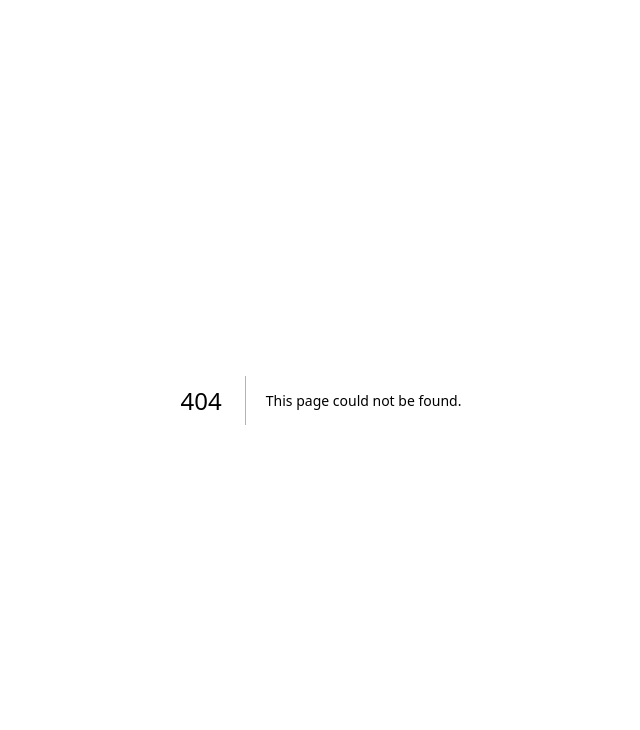
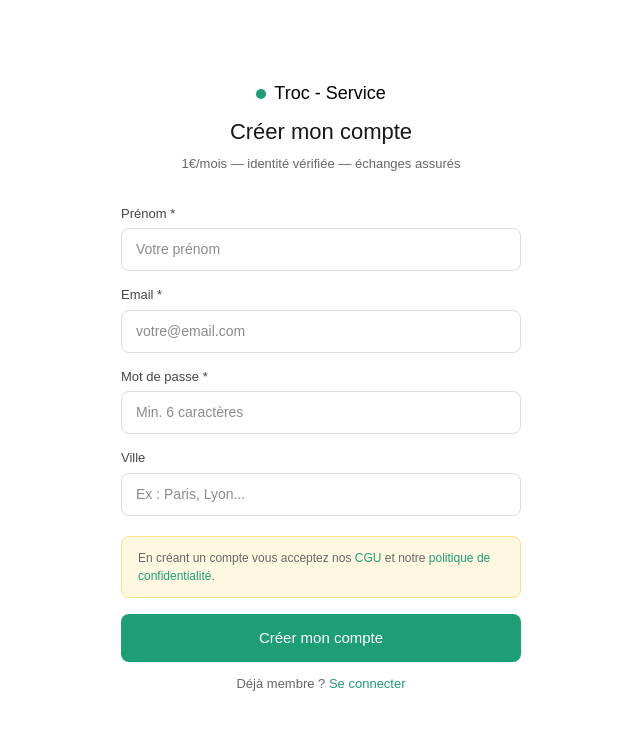
Before and after one commit to frederro/troc-service, a Next.js app: page /inscription in a window 1280 px wide. Before the commit this address had no page. Shown: the top 730 px of the page, without its empty margins (319-959 px from the left). Built offline with nearby package versions, Linux system fonts and the light colour scheme; no server answers.

Commit message:
navbar complete + inscription + connexion

```diff
--- a/app/annonce/[id]/page.jsx
+++ b/app/annonce/[id]/page.jsx
@@ -16,7 +16,7 @@ const { id } = await params
       <nav style={{display: 'flex', justifyContent: 'space-between', alignItems: 'center', padding: '16px 0', borderBottom: '1px solid #eee', marginBottom: '30px'}}>
         <div style={{display: 'flex', alignItems: 'center', gap: '8px'}}>
           <div style={{width: '10px', height: '10px', borderRadius: '50%', background: '#1D9E75'}}></div>
-          <a href="/" style={{fontWeight: '500', fontSize: '18px', textDecoration: 'none', color: 'black'}}>Troc & Service</a>
+          <a href="/" style={{fontWeight: '500', fontSize: '18px', textDecoration: 'none', color: 'black'}}>Troc - Service</a>
         </div>
         <a href="/" style={{fontSize: '13px', color: '#666', textDecoration: 'none'}}>← Retour aux annonces</a>
       </nav>
@@ -67,7 +67,7 @@ const { id } = await params
       </div>
 
       <div style={{marginTop: '16px', fontSize: '11px', color: '#bbb', lineHeight: '1.6'}}>
-        Annonce publiée par un particulier. Troc & Service est un intermédiaire de mise en relation et n'est pas responsable de la qualité des biens ou services échangés.
+        Annonce publiée par un particulier. Troc - Service est un intermédiaire de mise en relation et n'est pas responsable de la qualité des biens ou services échangés.
       </div>
     </main>
   )
--- /dev/null
+++ b/app/connexion/page.jsx
@@ -0,0 +1,59 @@
+'use client'
+import { useState } from 'react'
+import { supabase } from '../supabase'
+import { useRouter } from 'next/navigation'
+
+export default function Connexion() {
+  const router = useRouter()
+  const [form, setForm] = useState({ email: '', password: '' })
+  const [loading, setLoading] = useState(false)
+
+  const connecter = async () => {
+    if (!form.email || !form.password) {
+      alert('Merci de remplir tous les champs !')
+      return
+    }
+    setLoading(true)
+    const { error } = await supabase.auth.signInWithPassword({
+      email: form.email,
+      password: form.password
+    })
+    if (error) {
+      alert('Erreur : ' + error.message)
+    } else {
+      router.push('/')
+    }
+    setLoading(false)
+  }
+
+  return (
+    <main style={{fontFamily: 'sans-serif', maxWidth: '440px', margin: '100px auto', padding: '20px'}}>
+      <div style={{textAlign: 'center', marginBottom: '30px'}}>
+        <div style={{display: 'flex', alignItems: 'center', gap: '8px', justifyContent: 'center', marginBottom: '8px'}}>
+          <div style={{width: '10px', height: '10px', borderRadius: '50%', background: '#1D9E75'}}></div>
+          <a href="/" style={{fontWeight: '500', fontSize: '18px', textDecoration: 'none', color: 'black'}}>Troc - Service</a>
+        </div>
+        <h1 style={{fontSize: '22px', fontWeight: '500', marginBottom: '6px'}}>Se connecter</h1>
+        <p style={{color: '#666', fontSize: '13px'}}>Bienvenue sur Troc - Service</p>
+      </div>
+
+      <div style={{marginBottom: '14px'}}>
+        <label style={{display: 'block', fontSize: '13px', fontWeight: '500', marginBottom: '5px', color: '#444'}}>Email</label>
+        <input value={form.email} onChange={e => setForm({...form, email: e.target.value})} type="email" placeholder="votre@email.com" style={{width: '100%', padding: '10px 14px', border: '1px solid #ddd', borderRadius: '8px', fontSize: '14px', boxSizing: 'border-box'}} />
+      </div>
+
+      <div style={{marginBottom: '20px'}}>
+        <label style={{display: 'block', fontSize: '13px', fontWeight: '500', marginBottom: '5px', color: '#444'}}>Mot de passe</label>
+        <input value={form.password} onChange={e => setForm({...form, password: e.target.value})} type="password" placeholder="Votre mot de passe" style={{width: '100%', padding: '10px 14px', border: '1px solid #ddd', borderRadius: '8px', fontSize: '14px', boxSizing: 'border-box'}} />
+      </div>
+
+      <button onClick={connecter} disabled={loading} style={{width: '100%', padding: '13px', background: loading ? '#ccc' : '#1D9E75', color: 'white', border: 'none', borderRadius: '8px', fontSize: '15px', fontWeight: '500', cursor: loading ? 'not-allowed' : 'pointer', marginBottom: '12px'}}>
+        {loading ? 'Connexion...' : 'Se connecter'}
+      </button>
+
+      <p style={{textAlign: 'center', fontSize: '13px', color: '#666'}}>
+        Pas encore membre ? <a href="/inscription" style={{color: '#1D9E75'}}>Créer un compte</a>
+      </p>
+    </main>
+  )
+}
--- a/app/contacter/[id]/page.jsx
+++ b/app/contacter/[id]/page.jsx
@@ -40,7 +40,7 @@ function ContacterForm({ id }) {
       <nav style={{display: 'flex', justifyContent: 'space-between', alignItems: 'center', padding: '16px 0', borderBottom: '1px solid #eee', marginBottom: '30px'}}>
         <div style={{display: 'flex', alignItems: 'center', gap: '8px'}}>
           <div style={{width: '10px', height: '10px', borderRadius: '50%', background: '#1D9E75'}}></div>
-          <a href="/" style={{fontWeight: '500', fontSize: '18px', textDecoration: 'none', color: 'black'}}>Troc & Service</a>
+          <a href="/" style={{fontWeight: '500', fontSize: '18px', textDecoration: 'none', color: 'black'}}>Troc - Service</a>
         </div>
         <a href={`/annonce/${id}`} style={{fontSize: '13px', color: '#666', textDecoration: 'none'}}>← Retour à l'annonce</a>
       </nav>
--- a/app/creer-annonce/page.jsx
+++ b/app/creer-annonce/page.jsx
@@ -34,7 +34,7 @@ export default function CreerAnnonce() {
       <nav style={{display: 'flex', justifyContent: 'space-between', alignItems: 'center', padding: '16px 0', borderBottom: '1px solid #eee', marginBottom: '30px'}}>
         <div style={{display: 'flex', alignItems: 'center', gap: '8px'}}>
           <div style={{width: '10px', height: '10px', borderRadius: '50%', background: '#1D9E75'}}></div>
-          <a href="/" style={{fontWeight: '500', fontSize: '18px', textDecoration: 'none', color: 'black'}}>Troc & Service</a>
+          <a href="/" style={{fontWeight: '500', fontSize: '18px', textDecoration: 'none', color: 'black'}}>Troc - Service</a>
         </div>
       </nav>
       <h1 style={{fontSize: '24px', fontWeight: '500', marginBottom: '6px'}}>Déposer une annonce</h1>
--- /dev/null
+++ b/app/inscription/page.jsx
@@ -0,0 +1,84 @@
+'use client'
+import { useState } from 'react'
+import { supabase } from '../supabase'
+import { useRouter } from 'next/navigation'
+
+export default function Inscription() {
+  const router = useRouter()
+  const [form, setForm] = useState({ email: '', password: '', prenom: '', ville: '' })
+  const [loading, setLoading] = useState(false)
+  const [etape, setEtape] = useState('inscription')
+
+  const inscrire = async () => {
+    if (!form.email || !form.password || !form.prenom) {
+      alert('Merci de remplir tous les champs obligatoires !')
+      return
+    }
+    setLoading(true)
+    const { error } = await supabase.auth.signUp({
+      email: form.email,
+      password: form.password,
+      options: { data: { prenom: form.prenom, ville: form.ville } }
+    })
+    if (error) {
+      alert('Erreur : ' + error.message)
+    } else {
+      setEtape('confirmation')
+    }
+    setLoading(false)
+  }
+
+  if (etape === 'confirmation') return (
+    <main style={{fontFamily: 'sans-serif', maxWidth: '400px', margin: '100px auto', padding: '20px', textAlign: 'center'}}>
+      <div style={{width: '60px', height: '60px', borderRadius: '50%', background: '#E1F5EE', display: 'flex', alignItems: 'center', justifyContent: 'center', margin: '0 auto 20px', fontSize: '24px'}}>✓</div>
+      <h1 style={{fontSize: '22px', fontWeight: '500', marginBottom: '10px'}}>Vérifiez vos emails !</h1>
+      <p style={{color: '#666', fontSize: '14px', lineHeight: '1.6', marginBottom: '20px'}}>Un email de confirmation a été envoyé à <strong>{form.email}</strong>. Cliquez sur le lien pour activer votre compte.</p>
+      <a href="/connexion" style={{display: 'block', padding: '12px', background: '#1D9E75', color: 'white', borderRadius: '8px', textDecoration: 'none', fontWeight: '500'}}>Aller à la connexion</a>
+    </main>
+  )
+
+  return (
+    <main style={{fontFamily: 'sans-serif', maxWidth: '440px', margin: '60px auto', padding: '20px'}}>
+      <div style={{textAlign: 'center', marginBottom: '30px'}}>
+        <div style={{display: 'flex', alignItems: 'center', gap: '8px', justifyContent: 'center', marginBottom: '8px'}}>
+          <div style={{width: '10px', height: '10px', borderRadius: '50%', background: '#1D9E75'}}></div>
+          <a href="/" style={{fontWeight: '500', fontSize: '18px', textDecoration: 'none', color: 'black'}}>Troc - Service</a>
+        </div>
+        <h1 style={{fontSize: '22px', fontWeight: '500', marginBottom: '6px'}}>Créer mon compte</h1>
+        <p style={{color: '#666', fontSize: '13px'}}>1€/mois — identité vérifiée — échanges assurés</p>
+      </div>
+
+      <div style={{marginBottom: '14px'}}>
+        <label style={{display: 'block', fontSize: '13px', fontWeight: '500', marginBottom: '5px', color: '#444'}}>Prénom *</label>
+        <input value={form.prenom} onChange={e => setForm({...form, prenom: e.target.value})} placeholder="Votre prénom" style={{width: '100%', padding: '10px 14px', border: '1px solid #ddd', borderRadius: '8px', fontSize: '14px', boxSizing: 'border-box'}} />
+      </div>
+
+      <div style={{marginBottom: '14px'}}>
+        <label style={{display: 'block', fontSize: '13px', fontWeight: '500', marginBottom: '5px', color: '#444'}}>Email *</label>
+        <input value={form.email} onChange={e => setForm({...form, email: e.target.value})} type="email" placeholder="votre@email.com" style={{width: '100%', padding: '10px 14px', border: '1px solid #ddd', borderRadius: '8px', fontSize: '14px', boxSizing: 'border-box'}} />
+      </div>
+
+      <div style={{marginBottom: '14px'}}>
+        <label style={{display: 'block', fontSize: '13px', fontWeight: '500', marginBottom: '5px', color: '#444'}}>Mot de passe *</label>
+        <input value={form.password} onChange={e => setForm({...form, password: e.target.value})} type="password" placeholder="Min. 6 caractères" style={{width: '100%', padding: '10px 14px', border: '1px solid #ddd', borderRadius: '8px', fontSize: '14px', boxSizing: 'border-box'}} />
+      </div>
+
+      <div style={{marginBottom: '20px'}}>
+        <label style={{display: 'block', fontSize: '13px', fontWeight: '500', marginBottom: '5px', color: '#444'}}>Ville</label>
+        <input value={form.ville} onChange={e => setForm({...form, ville: e.target.value})} placeholder="Ex : Paris, Lyon..." style={{width: '100%', padding: '10px 14px', border: '1px solid #ddd', borderRadius: '8px', fontSize: '14px', boxSizing: 'border-box'}} />
+      </div>
+
+      <div style={{background: '#fff8e1', border: '1px solid #ffe082', borderRadius: '8px', padding: '12px 16px', marginBottom: '16px', fontSize: '12px', color: '#666'}}>
+        En créant un compte vous acceptez nos <a href="#" style={{color: '#1D9E75'}}>CGU</a> et notre <a href="#" style={{color: '#1D9E75'}}>politique de confidentialité</a>.
+      </div>
+
+      <button onClick={inscrire} disabled={loading} style={{width: '100%', padding: '13px', background: loading ? '#ccc' : '#1D9E75', color: 'white', border: 'none', borderRadius: '8px', fontSize: '15px', fontWeight: '500', cursor: loading ? 'not-allowed' : 'pointer', marginBottom: '12px'}}>
+        {loading ? 'Création en cours...' : 'Créer mon compte'}
+      </button>
+
+      <p style={{textAlign: 'center', fontSize: '13px', color: '#666'}}>
+        Déjà membre ? <a href="/connexion" style={{color: '#1D9E75'}}>Se connecter</a>
+      </p>
+    </main>
+  )
+}
--- a/app/messages/page.jsx
+++ b/app/messages/page.jsx
@@ -60,7 +60,7 @@ export default function Messages() {
     <main style={{fontFamily: 'sans-serif', maxWidth: '400px', margin: '100px auto', padding: '20px', textAlign: 'center'}}>
       <div style={{display: 'flex', alignItems: 'center', gap: '8px', justifyContent: 'center', marginBottom: '30px'}}>
         <div style={{width: '10px', height: '10px', borderRadius: '50%', background: '#1D9E75'}}></div>
-        <a href="/" style={{fontWeight: '500', fontSize: '18px', textDecoration: 'none', color: 'black'}}>Troc & Service</a>
+        <a href="/" style={{fontWeight: '500', fontSize: '18px', textDecoration: 'none', color: 'black'}}>Troc - Service</a>
       </div>
       <h1 style={{fontSize: '22px', fontWeight: '500', marginBottom: '8px'}}>Mes messages</h1>
       <p style={{color: '#666', fontSize: '14px', marginBottom: '20px'}}>Entrez votre prénom pour accéder à vos conversations</p>
@@ -74,7 +74,7 @@ export default function Messages() {
       <nav style={{display: 'flex', justifyContent: 'space-between', alignItems: 'center', padding: '16px 0', borderBottom: '1px solid #eee', marginBottom: '20px'}}>
         <div style={{display: 'flex', alignItems: 'center', gap: '8px'}}>
           <div style={{width: '10px', height: '10px', borderRadius: '50%', background: '#1D9E75'}}></div>
-          <a href="/" style={{fontWeight: '500', fontSize: '18px', textDecoration: 'none', color: 'black'}}>Troc & Service</a>
+          <a href="/" style={{fontWeight: '500', fontSize: '18px', textDecoration: 'none', color: 'black'}}>Troc - Service</a>
         </div>
         <span style={{fontSize: '13px', color: '#666'}}>Bonjour {nom} !</span>
       </nav>
--- a/app/page.tsx
+++ b/app/page.tsx
@@ -12,11 +12,12 @@ export default async function Home() {
       <nav style={{display: 'flex', justifyContent: 'space-between', alignItems: 'center', padding: '16px 0', borderBottom: '1px solid #eee'}}>
         <div style={{display: 'flex', alignItems: 'center', gap: '8px'}}>
           <div style={{width: '10px', height: '10px', borderRadius: '50%', background: '#1D9E75'}}></div>
-          <span style={{fontWeight: '500', fontSize: '18px'}}>Troc & Service</span>
+          <span style={{fontWeight: '500', fontSize: '18px'}}>Troc-Service</span>
         </div>
-        <div style={{display: 'flex', gap: '12px'}}>
-          <button style={{padding: '8px 16px', border: '1px solid #ddd', borderRadius: '8px', background: 'white', cursor: 'pointer'}}>Se connecter</button>
-          <a href="/creer-annonce" style={{padding: '8px 16px', border: 'none', borderRadius: '8px', background: '#1D9E75', color: 'white', cursor: 'pointer', textDecoration: 'none'}}>+ Déposer une annonce</a>
+        <div style={{display: 'flex', gap: '12px', alignItems: 'center'}}>
+          <a href="/messages" style={{padding: '8px 16px', border: '1px solid #ddd', borderRadius: '8px', background: 'white', cursor: 'pointer', textDecoration: 'none', color: 'black', fontSize: '14px'}}>Mes messages</a>
+          <a href="/connexion" style={{padding: '8px 16px', border: '1px solid #ddd', borderRadius: '8px', background: 'white', cursor: 'pointer', textDecoration: 'none', color: 'black', fontSize: '14px'}}>Se connecter</a>
+          <a href="/creer-annonce" style={{padding: '8px 16px', border: 'none', borderRadius: '8px', background: '#1D9E75', color: 'white', cursor: 'pointer', textDecoration: 'none', fontSize: '14px'}}>+ Déposer une annonce</a>
         </div>
       </nav>
 
@@ -59,7 +60,7 @@ export default async function Home() {
       </div>
 
       <div style={{borderTop: '1px solid #eee', padding: '20px 0', marginTop: '40px', fontSize: '11px', color: '#999'}}>
-        Troc & Service — Plateforme d'échange entre particuliers · <a href="#" style={{color: '#1D9E75'}}>CGU</a> · <a href="#" style={{color: '#1D9E75'}}>Mentions légales</a> · <a href="#" style={{color: '#1D9E75'}}>RGPD</a>
+        Troc-Service — Plateforme d'échange entre particuliers · <a href="#" style={{color: '#1D9E75'}}>CGU</a> · <a href="#" style={{color: '#1D9E75'}}>Mentions légales</a> · <a href="#" style={{color: '#1D9E75'}}>RGPD</a>
       </div>
 
     </main>
```
